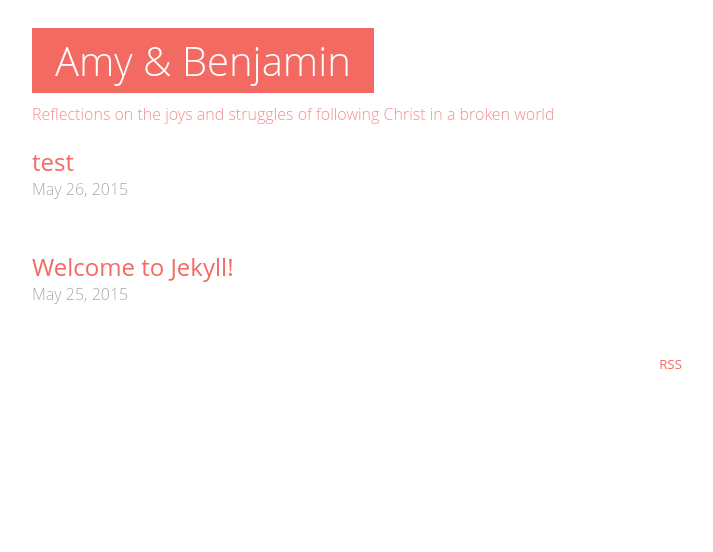
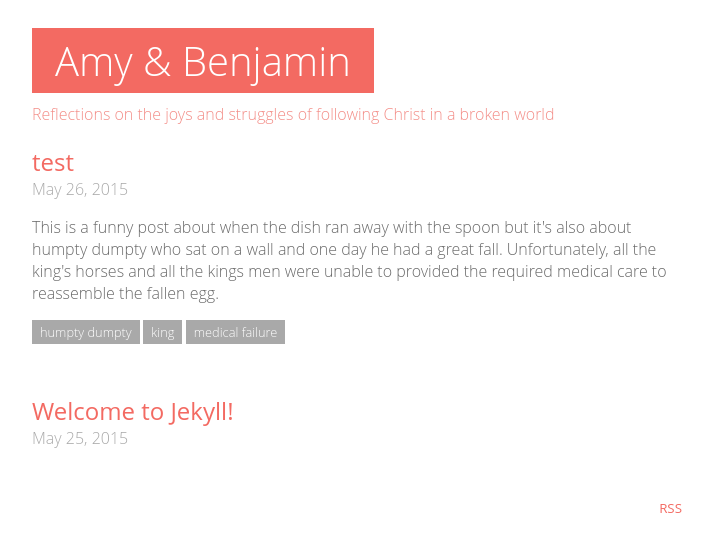
Before and after one commit to amyandbenjamin/amyandbenjamin.github.io, a Jekyll site: the page built from index.html, in a window 1280 px wide. Shown: the top 552 px of the page, without its empty margins (283-996 px from the left). Built offline with Jekyll 4.4.1, drawn with Linux system fonts in a browser that asks for light colours.

Commit message:
Test post

```diff
--- a/_posts/2015-05-26-test-post.md
+++ b/_posts/2015-05-26-test-post.md
@@ -1,6 +1,13 @@
 ---
 layout: post
 title: test
+description: >
+ This is a funny post about when the dish ran away with the spoon
+ but it's also about humpty dumpty who sat on a wall and one day he had a great fall. Unfortunately, all the king's horses and all the kings men were unable to provided the required medical care to reassemble the fallen egg.
+tags:
+- humpty dumpty
+- king
+- medical failure
 ---
 
 I wonder what this will look like?
```
